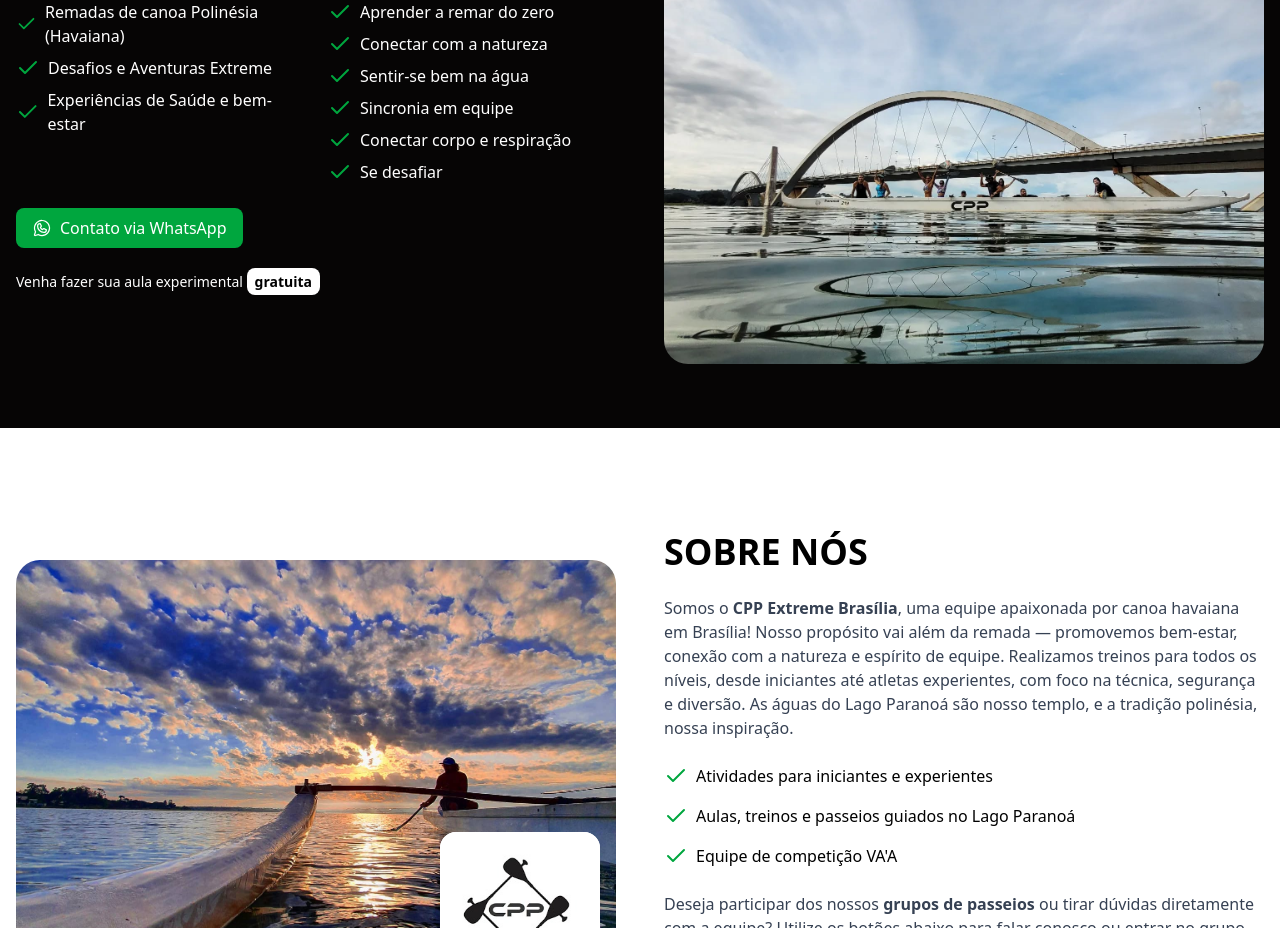
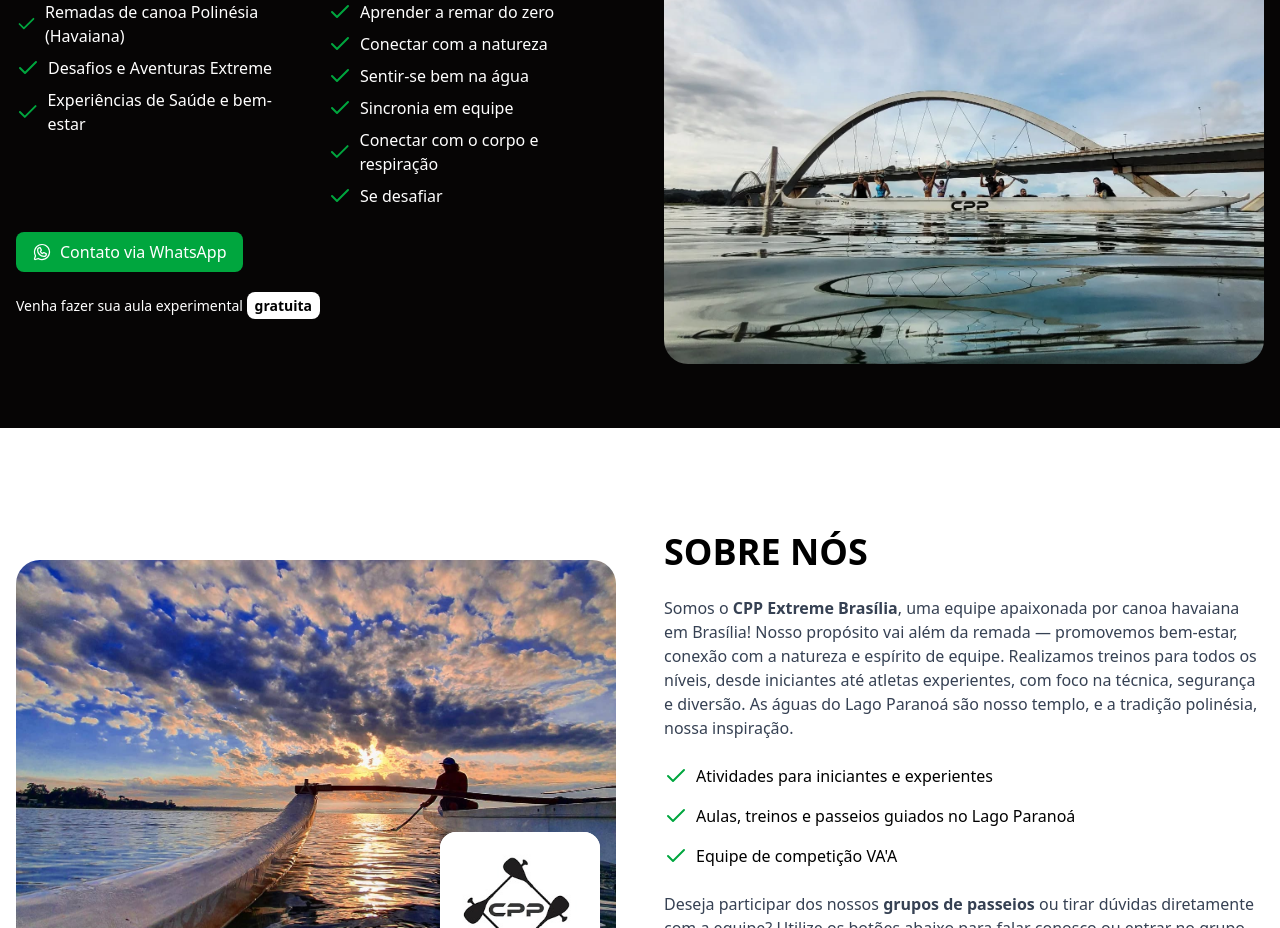
Before and after one commit to JesusVicken/cppextremebsb, a Next.js app in the folder cppextremebsb/: page / in a window 1280 px wide. Shown: the part 1000-1928 px from the top of the page. Built offline with nearby package versions, Linux system fonts and the light colour scheme.

Commit message:
feat: ajuste de pedidos da Babi/2

```diff
--- a/cppextremebsb/src/app/_components/hero.tsx
+++ b/cppextremebsb/src/app/_components/hero.tsx
@@ -79,7 +79,7 @@ export function Hero() {
                                     </li>
                                     <li className="flex items-center gap-2">
                                         <Check className="text-green-600" />
-                                        Conectar corpo e respiração
+                                        Conectar com o corpo e respiração
                                     </li>
                                     <li className="flex items-center gap-2">
                                         <Check className="text-green-600" />
```
